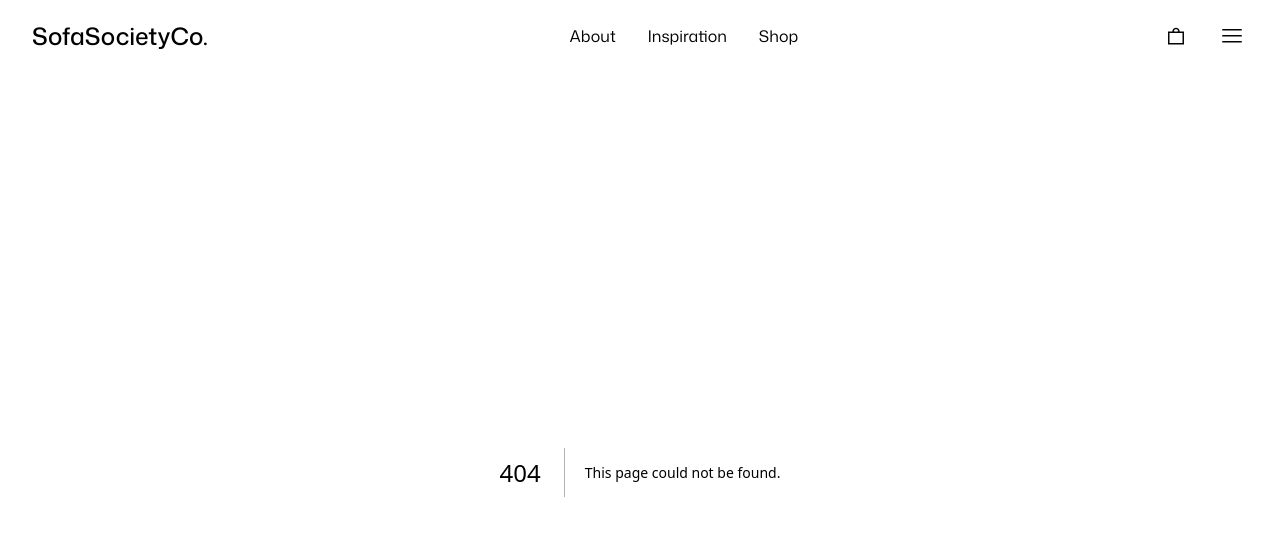
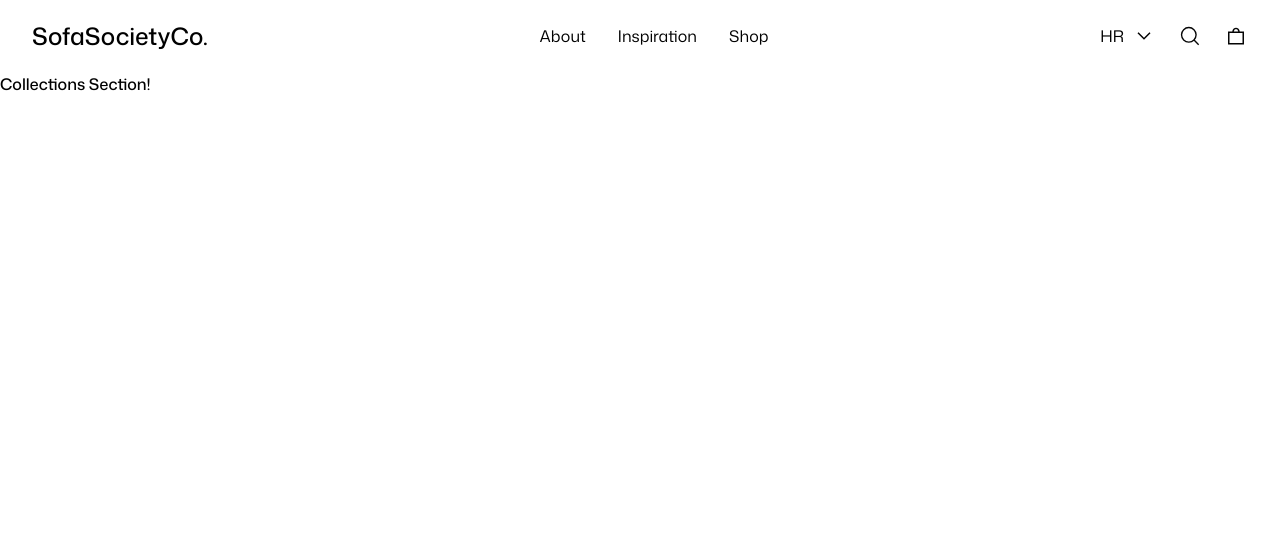
Before and after one commit to JosipVojkovic/agilo-product-page, a Next.js app in the folder frontend/: page /shop in a window 1280 px wide. Before the commit this address had no page. Shown: the top 536 px of the page. Built offline with nearby package versions, Linux system fonts and the light colour scheme.

Commit message:
header: complete desktop version

```diff
--- /dev/null
+++ b/frontend/src/app/about/page.tsx
@@ -0,0 +1,3 @@
+export default function AboutPage() {
+  return <h1>About Page!</h1>;
+}
--- /dev/null
+++ b/frontend/src/app/inspiration/page.tsx
@@ -0,0 +1,3 @@
+export default function InspirationPage() {
+  return <h1>Inspiration Page!</h1>;
+}
--- a/frontend/src/app/page.tsx
+++ b/frontend/src/app/page.tsx
@@ -1,3 +1,3 @@
-export default function Home() {
+export default function HomePage() {
   return <h1>Home Page!</h1>;
 }
--- /dev/null
+++ b/frontend/src/app/shop/page.tsx
@@ -0,0 +1,9 @@
+import CollectionsSection from "@/components/CollectionsSection";
+
+export default function ShopPage() {
+  return (
+    <main>
+      <CollectionsSection />
+    </main>
+  );
+}
--- /dev/null
+++ b/frontend/src/components/CollectionsSection.tsx
@@ -0,0 +1,3 @@
+export default function CollectionsSection() {
+  return <h1>Collections Section!</h1>;
+}
--- a/frontend/src/components/Header.tsx
+++ b/frontend/src/components/Header.tsx
@@ -6,16 +6,20 @@ import { Menu } from "./icons/Menu";
 import MobileMenu from "./MobileMenu";
 import { ROUTES } from "@/lib/constants/routes";
 import { useState } from "react";
+import { Search } from "./icons/Search";
+import { ChevronDown } from "./icons/ChevronDown";
 
 export default function Header() {
   const [isMenuOpen, setIsMenuOpen] = useState(false);
 
   return (
     <header className="flex items-center justify-between px-8 h-[72px] bg-white">
-      <div className="text-2xl font-medium">SofaSocietyCo.</div>
+      <div className="flex items-center text-2xl font-medium">
+        SofaSocietyCo.
+      </div>
 
       <nav>
-        <ul className="hidden sm:flex gap-8 justify-center text-base">
+        <ul className="hidden sm:flex gap-8 justify-center items-center text-base">
           <li>
             <Link href={ROUTES.ABOUT}>About</Link>
           </li>
@@ -31,9 +35,15 @@ export default function Header() {
       </nav>
 
       <div className="flex items-center gap-6">
-        <Case className="w-8 h-8 p-1 text-foreground cursor-pointer" />
+        <div className="hidden sm:flex items-center gap-2">
+          <p>HR</p>
+          <ChevronDown className="w-6 h-6 cursor-pointer" />
+        </div>
+
+        <Search className="hidden sm:flex w-5 h-5 text-foreground cursor-pointer" />
+        <Case className="w-6 h-6 text-foreground cursor-pointer" />
         <Menu
-          className="w-8 h-8 p-1 text-foreground cursor-pointer"
+          className="w-6 h-6 text-foreground cursor-pointer sm:hidden"
           onClick={() => setIsMenuOpen(true)}
         />
       </div>
--- a/frontend/src/components/MobileMenu.tsx
+++ b/frontend/src/components/MobileMenu.tsx
@@ -14,7 +14,7 @@ export default function MobileMenu({
     <div className="fixed bg-foreground text-background top-0 left-0 h-full w-full max-w-[300px]">
       <div className="flex justify-between items-center h-[72px] px-8 border-b border-background">
         <div className="flex items-center gap-2">
-          <Search className="w-6 h-6 cursor-pointer" />
+          <Search className="w-5 h-5 cursor-pointer" />
           <p>Search</p>
         </div>
         <Close
@@ -26,13 +26,22 @@ export default function MobileMenu({
       <div className="flex flex-col h-[calc(100%-72px)] justify-between">
         <ul className="flex-1 flex flex-col gap-8 text-3xl font-medium px-8 pt-8">
           <li>
-            <Link href={ROUTES.ABOUT}>ABOUT</Link>
+            <Link href={ROUTES.ABOUT} onClick={() => setIsMenuOpen(false)}>
+              ABOUT
+            </Link>
           </li>
           <li>
-            <Link href={ROUTES.INSPIRATION}>INSPIRATION</Link>
+            <Link
+              href={ROUTES.INSPIRATION}
+              onClick={() => setIsMenuOpen(false)}
+            >
+              INSPIRATION
+            </Link>
           </li>
           <li>
-            <Link href={ROUTES.SHOP}>SHOP</Link>
+            <Link href={ROUTES.SHOP} onClick={() => setIsMenuOpen(false)}>
+              SHOP
+            </Link>
           </li>
         </ul>
 
```
